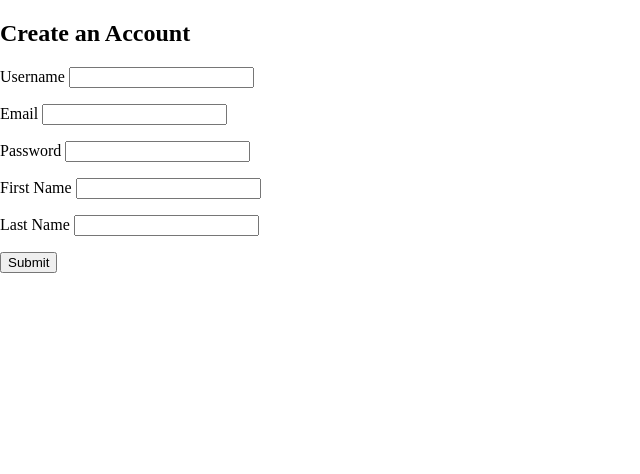
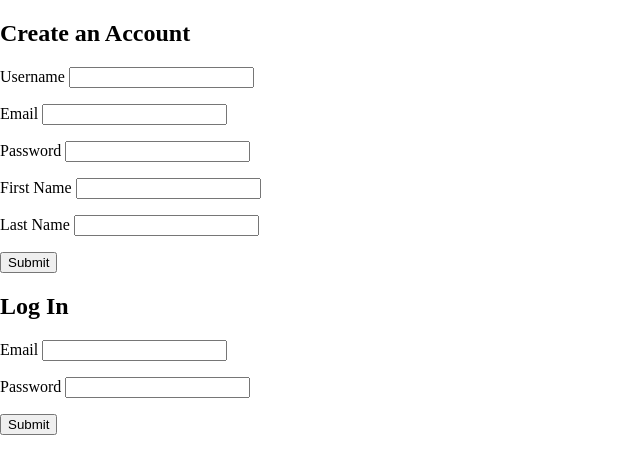
Before and after one commit to franciscobortega/Cadence, a Flask app: page /auth in a window 1280 px wide. Shown: the top 474 px of the page, without its empty margins (0-640 px from the left). Run offline with Flask 2, Linux system fonts and the light colour scheme.

Commit message:
Added user login

```diff
--- a/server.py
+++ b/server.py
@@ -39,6 +39,23 @@ def register_user():
 
     return redirect("/auth")
 
+@app.route('/login', methods=["POST"])
+def display_login():
+    """log in user."""
+
+    email = request.form.get('email')
+    password = request.form.get('password')
+
+    user_exists = crud.get_user_by_email(email)
+
+    if user_exists and user_exists.password == password:
+        session['user_id'] = user_exists.user_id
+        flash('Logged in!')
+    else:
+        flash('Wrong email or password!')
+
+    return redirect('/auth')
+
 @app.route('/demo')
 def display_demo():
     return render_template("demo.html")
--- a/templates/auth.html
+++ b/templates/auth.html
@@ -15,4 +15,15 @@
   </p>
 </form>
 
+<h2>Log In</h2>
+<form action="/login" method="POST">
+  <p>Email <input type="text" name="email" /></p>
+
+  <p>Password <input type="password" name="password" /></p>
+
+  <p>
+    <input type="submit" />
+  </p>
+</form>
+
 {% endblock %}
```
